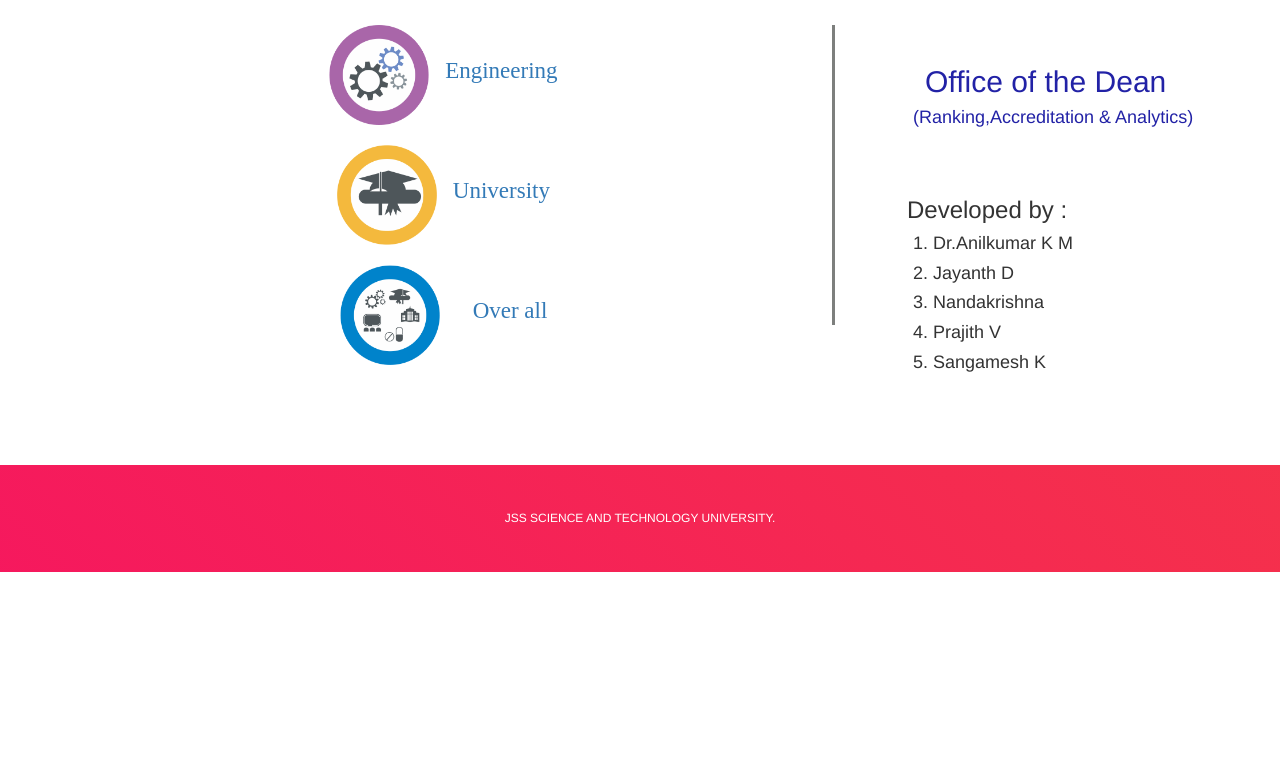
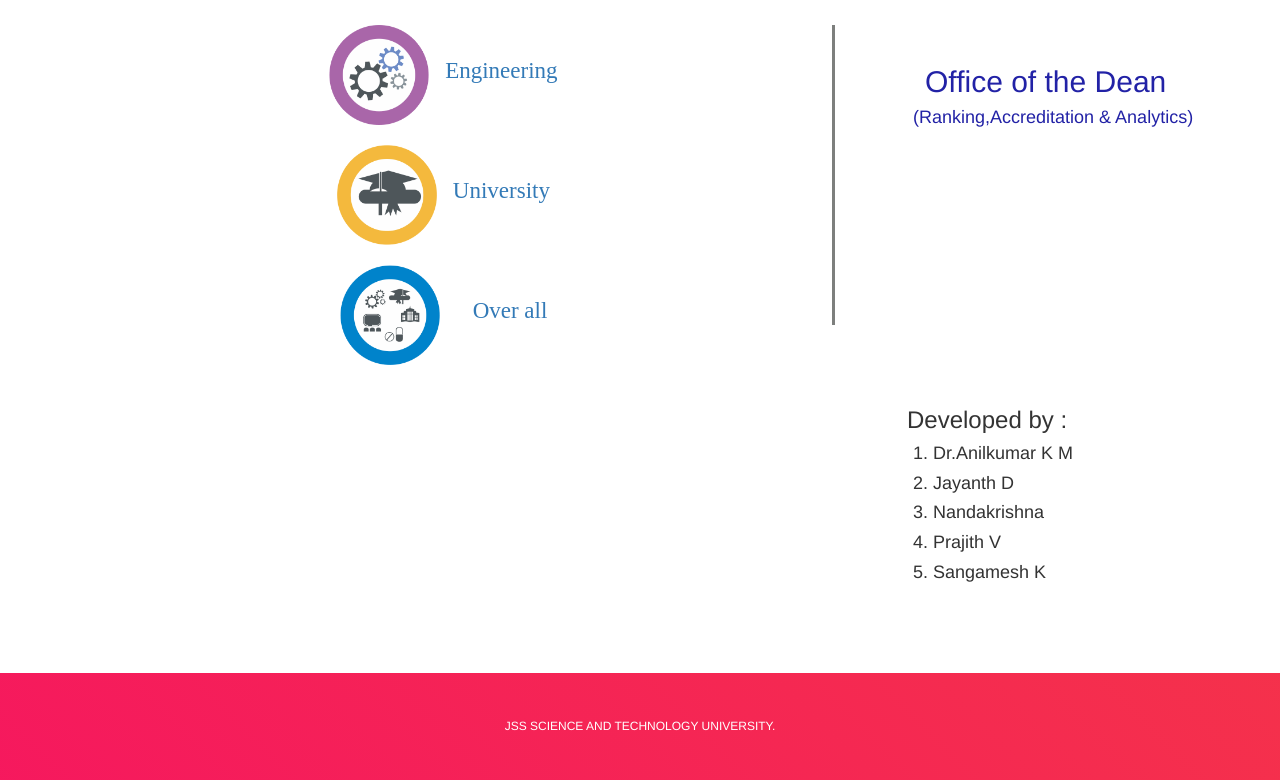
Before and after one commit to Sangamesh26/nirf_ranking, a Flask app: page / in a window 1280 px wide. Shown: the part 260-1040 px from the top of the page. Before the commit the page ends 832 px from the top, so only its background shows below. Run offline with Flask 2, Linux system fonts and the light colour scheme; parts of the project's set-up code (start-up, migrations or seed data) failed here and were passed over; some libraries are stand-ins or nearby versions.

Commit message:
Update style.css

```diff
--- a/static/style.css
+++ b/static/style.css
@@ -226,3 +226,7 @@
  display:block;
  float:left;
 }
+/* spacing between developed by and office */
+.spacing_names{
+margin-top:230px;
+}
```
